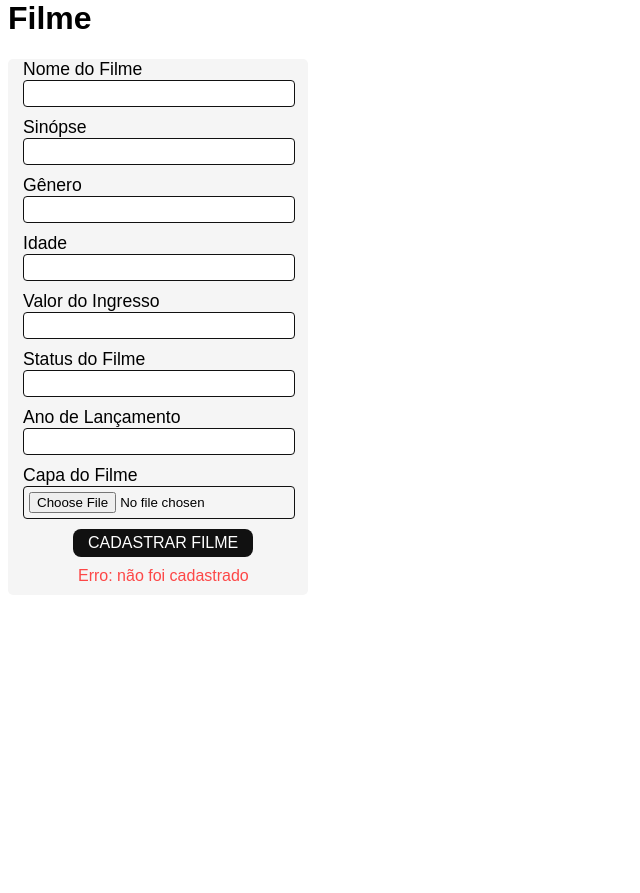
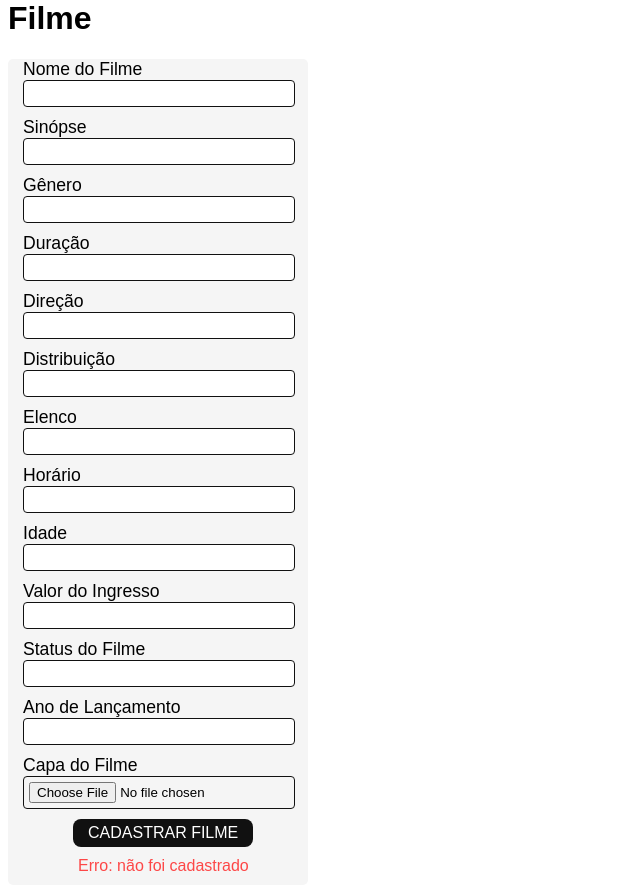
Before and after one commit to fabascoder/projeto_cine3, a PHP site: page /cadastro_filme.php in a window 1280 px wide. Shown: the part 21-914 px from the top of the page, without its empty margins (0-640 px from the left). Before the commit the page ends 602 px from the top, so only its background shows below. Run offline with PHP 8.4, Linux system fonts and the light colour scheme.

Commit message:
adcionando mais campos na pagina de cadastrar filmes

```diff
--- a/cadastro_filme.php
+++ b/cadastro_filme.php
@@ -33,6 +33,26 @@
             <input type="text" name="genero" id="genero" class="form_input">
         </div>
         <div class="campo">
+            <label for="duracao">Duração</label><br>
+            <input type="number" name="duracao" id="duracao" class="form_input">
+        </div>
+        <div class="campo">
+            <label for="direcao">Direção</label><br>
+            <input type="text" name="direcao" id="direcao" class="form_input">
+        </div>
+        <div class="campo">
+            <label for="distribuicao">Distribuição</label><br>
+            <input type="text" name="distribuicao" id="distribuicao" class="form_input">
+        </div>
+        <div class="campo">
+            <label for="elenco">Elenco</label><br>
+            <input type="text" name="elenco" id="elenco" class="form_input">
+        </div>
+        <div class="campo">
+            <label for="horario">Horário</label><br>
+            <input type="number" name="horario" id="horario" class="form_input">
+        </div>
+        <div class="campo">
             <label for="calssificacao">Idade</label><br>
             <input type="text" name="classificacao" id="classificacao" class="form_input">
         </div>
--- a/conexao.php
+++ b/conexao.php
@@ -1,6 +1,6 @@
 <?php
 $host = "localhost";
-$db = "projetocine31";
+$db = "projetocine3";
 $user = "root";
 $senha = "";
 
```
Also changed, not shown: cadastrar_filme.php (+12 -1 lines), imagens/Perdido_no_Espaço.png (added).
